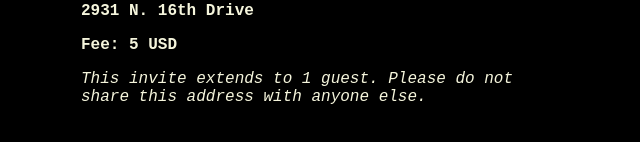
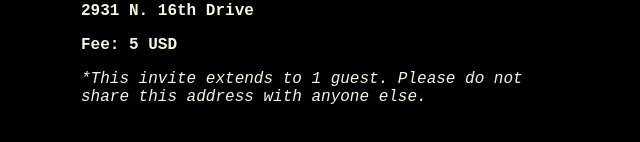
Before and after one commit to rgledhill/Backroom, a plain HTML site: page index.html in a window 1280 px wide. Shown: the part 956-1098 px from the top of the page, without its empty margins (319-959 px from the left). Drawn offline with Linux system fonts and the light colour scheme.

Commit message:
Update index.html

```diff
--- a/index.html
+++ b/index.html
@@ -48,7 +48,7 @@
             <p style="font-family: 'Courier New', Courier, monospace;color: beige;"> <b>November 25, 2022 - 7pm</b></p>
             <p style="font-family: 'Courier New', Courier, monospace;color: beige;"> <b>2931 N. 16th Drive</b></p>
             <p style="font-family: 'Courier New', Courier, monospace;color: beige;"> <b>Fee: 5 USD</b></p>
-            <p style="font-family: 'Courier New', Courier, monospace;color: beige;"> <i>This invite extends to 1 guest.
+            <p style="font-family: 'Courier New', Courier, monospace;color: beige;"> <i>*This invite extends to 1 guest.
                     Please do not share this address with anyone else.</i></p>
             <br>
             <br>
```
